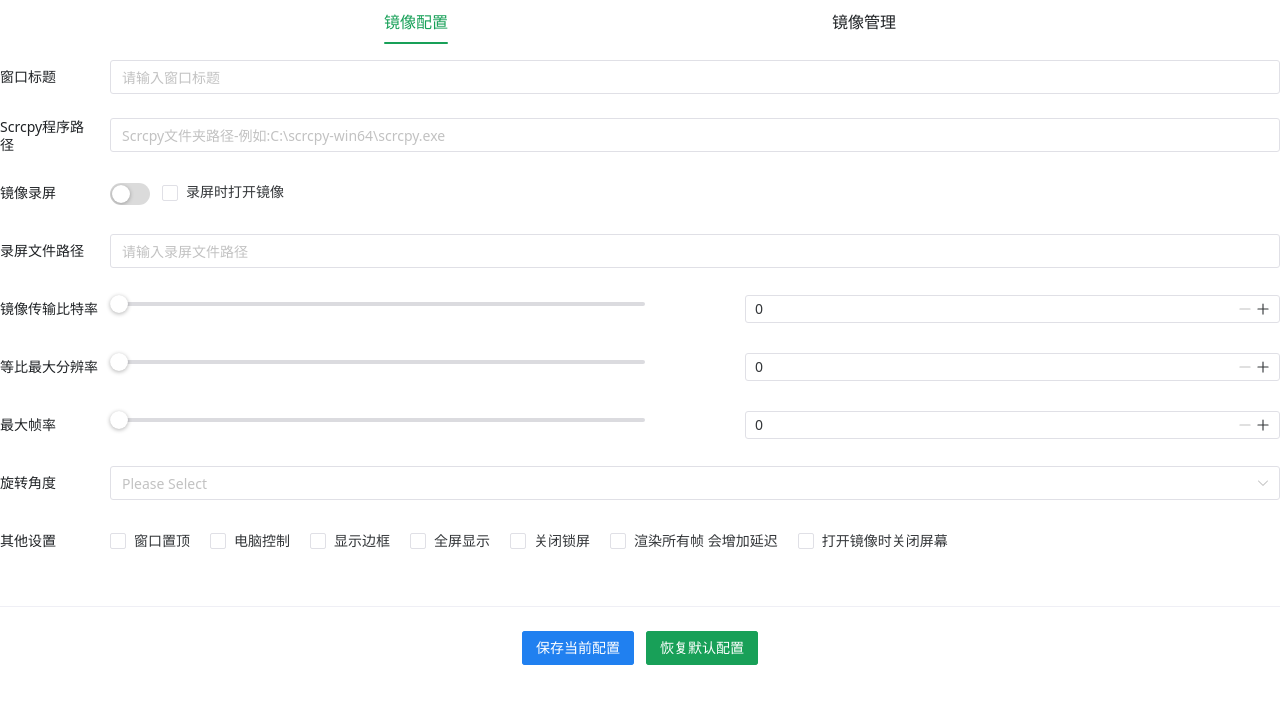
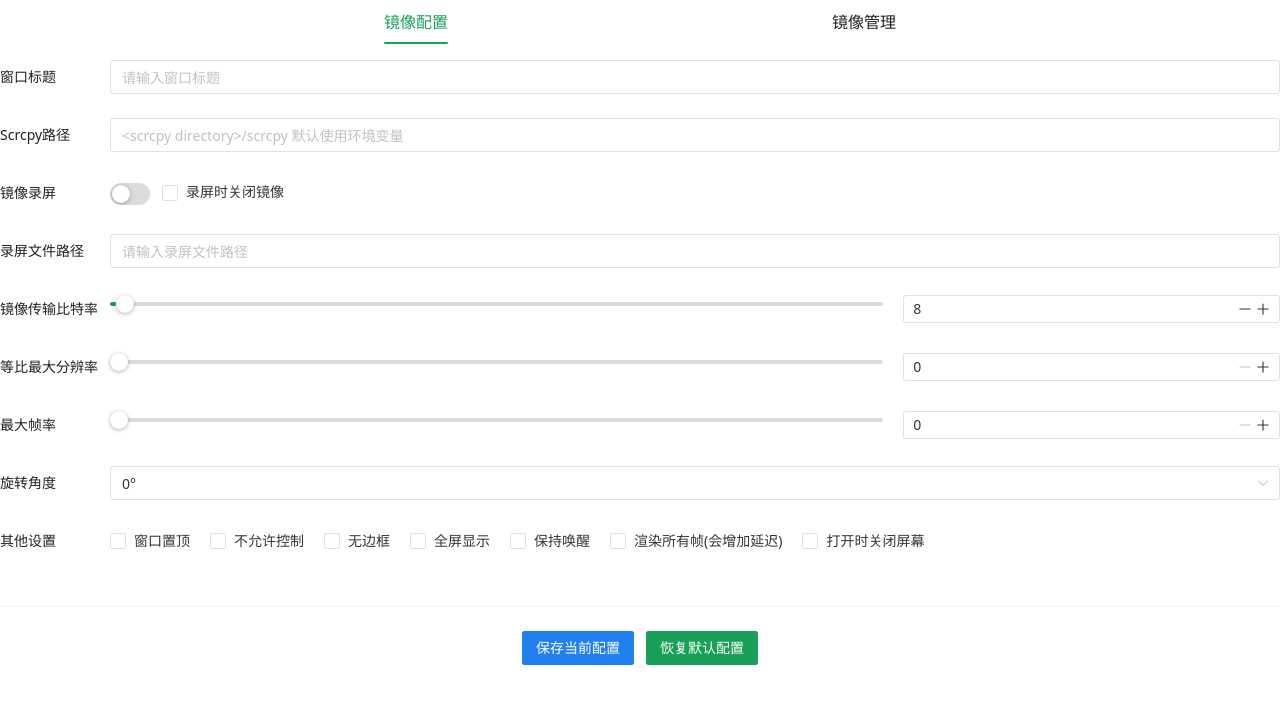
Before and after one commit to PigeonDynasty/scrcpy-naiveui, a Vue app: page / in a window 1280 px wide. Shown: the top 704 px of the page. Built offline with nearby package versions, Linux system fonts and the light colour scheme.

Commit message:
update config compontent

```diff
--- a/configs/electron-builder.config.json
+++ b/configs/electron-builder.config.json
@@ -1,6 +1,6 @@
 {
-  "appId": "com.takenokos.scrcpy-naiveui",
-  "productName": "scrcpy-naiveui",
+  "appId": "com.takenokos.ScrcpyNaiveui",
+  "productName": "ScrcpyNaiveui",
   "copyright": "Copyright © 2021 ${author}",
   "directories": {
     "output": "release"
--- a/src/renderer/src/common/store.ts
+++ b/src/renderer/src/common/store.ts
@@ -12,7 +12,7 @@ const config: config = {
   bitRate: 8, // 比特率
   maxSize: 0, // 等比最大分辨率
   maxFps: 0, // 最大帧率
-  rotation: 0,// 旋转角度
+  rotation: 0, // 旋转角度
   other: [] // 其他配置
 }
 // 状态存储
@@ -40,9 +40,11 @@ const dispatch = {
   updateDevice(device: device, bol: boolean = false) {
     !bol && (state.devicesLoading = true)
     const obj = state.devices.find(item => item.id === device.id)
-    if (!obj) { // 不存在
+    if (!obj) {
+      // 不存在
       state.devices.push(device)
-    } else { // 存在 遍历键 赋值
+    } else {
+      // 存在 遍历键 赋值
       // Object.keys(device).forEach(key => {
       //   obj[key] = device[key]
       // })
@@ -50,6 +52,11 @@ const dispatch = {
       obj.type = device.type
     }
     !bol && (state.devicesLoading = false)
+  },
+  // 初始化配置
+  resetConfigToDefault(): Promise<config> {
+    state.config = config
+    return Promise.resolve(config)
   }
 }
 export default createStore({
--- a/src/renderer/src/common/utils.ts
+++ b/src/renderer/src/common/utils.ts
@@ -1,10 +1,14 @@
 // 文件选择
-export function fileSelect(isDir: boolean = false, isMulti: boolean = false) {
+export function fileSelect(
+  isDir: boolean = false,
+  isMulti: boolean = false
+): Promise<string[] | string> {
   return new Promise<string[] | string>(resolve => {
     const args = [isDir ? 'openDirectory' : 'openFile'] // 打开目录还是文件
     if (isMulti) args.push('multiSelections') // 是否多选
     window.ipcRenderer.send('file-select', args)
     window.ipcRenderer.once('file-selected', (event: any, paths: string[]) => {
+      if (paths.length === 0) return
       resolve(isMulti ? paths : paths[0])
     })
   })
--- a/src/renderer/src/components/Mirrorconfiguration.vue
+++ b/src/renderer/src/components/Mirrorconfiguration.vue
@@ -1,5 +1,5 @@
 <script lang="ts">
-import { defineComponent, reactive, ref } from 'vue'
+import { defineComponent, reactive } from 'vue'
 import {
     NInput,
     NForm,
@@ -14,7 +14,8 @@ import {
     NCheckboxGroup,
     NDivider,
     NGrid,
-    NGridItem
+    NGridItem,
+    useMessage
 } from 'naive-ui'
 import { fileSelect } from '../common/utils'
 import { useStore } from '../plugins/store'
@@ -37,39 +38,54 @@ export default defineComponent({
     },
     setup() {
         const store = useStore()
+        const message = useMessage()
         return {
+            message,
             form: reactive(store.get('config')),
-            active: ref(false),
-            value: ref(false),
-            BitRate: ref(0),
-            resolution: ref(0),
-            Framerate: ref(0),
-            angle: ref(null),
             options: [
                 {
                     label: "0°",
-                    value: 'angle0',
+                    value: 0,
                 },
                 {
                     label: '90°',
-                    value: 'angle1'
+                    value: 1
                 },
                 {
                     label: '180°',
-                    value: 'angle2'
+                    value: 2
                 },
                 {
                     label: "270°",
-                    value: 'angle3',
+                    value: 3
                 }
-            ],
-            settings: ref(null)
+            ]
         }
     },
     methods: {
-        selectRecordPath() {
-            fileSelect().then(path => {
-                this.form.source = path as string
+        selectRecordPath(key: string, bol: boolean = false) {
+            fileSelect(bol).then(path => {
+                if (key === 'recordPath') {
+                    this.form.recordPath = path + '/scrcpy-record.mp4'
+                } else if (key === 'source') {
+                    if (path.indexOf('scrcpy') === -1) {
+                        this.message.error('请正确选择Scrcpy路径')
+                        return
+                    }
+                    this.form.source = path
+                }
+            })
+        },
+        save() {
+            this.$store.set('config', this.form)
+            this.message.success('保存成功')
+        },
+        resetToDefault() {
+            this.$store.dispatch('resetConfigToDefault').then(config => {
+                Object.keys(config).forEach(key => {
+                    this.form[key] = config[key]
+                })
+                this.message.success('重置成功')
             })
         }
     }
@@ -77,77 +93,82 @@ export default defineComponent({
 </script>
 
 <template>
-    <n-form label-placement="left" label-align="left">
+    <n-form class="mirror-configuration" label-placement="left" label-align="left">
         <n-form-item-row label="窗口标题" label-width="110">
-            <n-input placeholder="请输入窗口标题" />
+            <n-input v-model:value="form.title" placeholder="请输入窗口标题" />
         </n-form-item-row>
-        <n-form-item-row label="Scrcpy程序路径" label-width="110">
+        <n-form-item-row label="Scrcpy路径" label-width="110">
             <n-input
                 v-model:value="form.source"
                 readonly
-                placeholder="Scrcpy文件夹路径-例如:C:\scrcpy-win64\scrcpy.exe"
-                @click="selectRecordPath"
+                placeholder="<scrcpy directory>/scrcpy 默认使用环境变量"
+                @click="selectRecordPath('source')"
             />
         </n-form-item-row>
         <n-form-item-row label="镜像录屏" label-width="110">
             <n-space>
-                <n-switch v-model:value="active" />
-                <n-checkbox v-model:checked="value">录屏时打开镜像</n-checkbox>
+                <n-switch v-model:value="form.record" />
+                <n-checkbox v-model:checked="form.noDisplay">录屏时关闭镜像</n-checkbox>
             </n-space>
         </n-form-item-row>
         <n-form-item-row label="录屏文件路径" label-width="110">
-            <n-input placeholder="请输入录屏文件路径" />
+            <n-input
+                v-model:value="form.recordPath"
+                readonly
+                placeholder="请输入录屏文件路径"
+                @click="selectRecordPath('recordPath', true)"
+            />
         </n-form-item-row>
         <n-form-item-row label="镜像传输比特率" label-width="110">
-            <n-grid :cols="2" x-gap="100px">
-                <n-grid-item>
-                    <n-slider v-model:value="BitRate" :step="1" :max="1024" />
+            <n-grid :cols="3" x-gap="20px">
+                <n-grid-item :span="2">
+                    <n-slider v-model:value="form.bitRate" :max="1024" />
                 </n-grid-item>
-                <n-grid-item>
-                    <n-input-number size="small" v-model:value="BitRate" :min="0" />
+                <n-grid-item :span="1">
+                    <n-input-number size="small" v-model:value="form.bitRate" :min="0" :max="1024" />
                 </n-grid-item>
             </n-grid>
         </n-form-item-row>
         <n-form-item-row label="等比最大分辨率" label-width="110">
-            <n-grid :cols="2" x-gap="100px">
-                <n-grid-item>
-                    <n-slider v-model:value="resolution" :step="1" :max="1024" />
+            <n-grid :cols="3" x-gap="20px">
+                <n-grid-item :span="2">
+                    <n-slider v-model:value="form.maxSize" :max="1024" />
                 </n-grid-item>
-                <n-grid-item>
-                    <n-input-number size="small" v-model:value="resolution" :min="0" />
+                <n-grid-item :span="1">
+                    <n-input-number size="small" v-model:value="form.maxSize" :min="0" :max="1024" />
                 </n-grid-item>
             </n-grid>
         </n-form-item-row>
         <n-form-item-row label="最大帧率" label-width="110">
-            <n-grid :cols="2" x-gap="100px">
-                <n-grid-item>
-                    <n-slider v-model:value="Framerate" :step="1" :max="144" />
+            <n-grid :cols="3" x-gap="20px">
+                <n-grid-item :span="2">
+                    <n-slider v-model:value="form.maxFps" :max="144" />
                 </n-grid-item>
-                <n-grid-item>
-                    <n-input-number size="small" v-model:value="Framerate" :min="0" />
+                <n-grid-item :span="1">
+                    <n-input-number size="small" v-model:value="form.maxFps" :min="0" :max="144" />
                 </n-grid-item>
             </n-grid>
         </n-form-item-row>
         <n-form-item-row label="旋转角度" label-width="110">
-            <n-select v-model:value="angle" :options="options" />
+            <n-select v-model:value="form.rotation" :options="options" />
         </n-form-item-row>
         <n-form-item-row label="其他设置" label-width="110">
-            <n-checkbox-group v-model:value="settings">
+            <n-checkbox-group v-model:value="form.other">
                 <n-space item-style="display: flex;">
-                    <n-checkbox value="zhiding" label="窗口置顶" />
-                    <n-checkbox value="kongzhi" label="电脑控制" />
-                    <n-checkbox value="biankuang" label="显示边框" />
-                    <n-checkbox value="quanping" label="全屏显示" />
-                    <n-checkbox value="guanbisuoping" label="关闭锁屏" />
-                    <n-checkbox value="xuanran" label="渲染所有帧 会增加延迟" />
-                    <n-checkbox value="guanbipingmu" label="打开镜像时关闭屏幕" />
+                    <n-checkbox value="alwaysOnTop" label="窗口置顶" />
+                    <n-checkbox value="noControl" label="不允许控制" />
+                    <n-checkbox value="borderless" label="无边框" />
+                    <n-checkbox value="fullscreen" label="全屏显示" />
+                    <n-checkbox value="stayAwake" label="保持唤醒" />
+                    <n-checkbox value="renderAll" label="渲染所有帧(会增加延迟)" />
+                    <n-checkbox value="screenOff" label="打开时关闭屏幕" />
                 </n-space>
             </n-checkbox-group>
         </n-form-item-row>
         <n-divider />
         <n-space justify="center">
-            <n-button type="info">保存当前配置</n-button>
-            <n-button type="primary">恢复默认配置</n-button>
+            <n-button type="info" @click="save">保存当前配置</n-button>
+            <n-button type="primary" @click="resetToDefault">恢复默认配置</n-button>
         </n-space>
     </n-form>
 </template>
--- a/src/renderer/src/plugins/store.ts
+++ b/src/renderer/src/plugins/store.ts
@@ -12,7 +12,7 @@ const local = () => {
   }
 }
 interface IStore {
-  state: any,
+  state: any
   dispatch?: any
 }
 class Store {
@@ -21,11 +21,13 @@ class Store {
   constructor({ state, dispatch }: IStore) {
     this.state = state
     this._dispatch = dispatch
-    this.state && Object.keys(state).forEach(key => {
+    this.state &&
+      Object.keys(state).forEach(key => {
         this.state[key] = local().get()[key] || state[key] // 初始化数据
         watch(
           () => this.state[key],
-        (n) => { // 数据变动的时候往localStorage里存
+          n => {
+            // 数据变动的时候往localStorage里存
             const data = local().get()
             data[key] = n
             local().set(data)
@@ -42,20 +44,25 @@ class Store {
   set(key: string, val: any): void {
     this.state[key] = val
   }
-  dispatch(key: string, ...args: any[]): void {
+  dispatch(key: string, ...args: any[]): Promise<any> {
     try {
-      this._dispatch[key] && this._dispatch[key](...args)
-    } catch { }
+      if (this._dispatch[key]) {
+        return this._dispatch[key](...args)
+      }
+    } catch {}
+    return Promise.reject(new Error(`${key} is not a function`))
   }
   install(app: App) {
     app.provide('store', this)
     app.config.globalProperties.$store = this
   }
 }
-export function createStore(opt: IStore): Store {
+function createStore(opt: IStore): Store {
   return new Store(opt)
 }
 
-export function useStore<T>(): T | any {
+function useStore<T>(): T | any {
   return inject('store')
 }
+
+export { createStore, useStore, Store }
```
Also changed, not shown: src/main/index.ts (+19 -16 lines), src/renderer/src/type.d.ts (added, +9 -0 lines). Lines whose indentation alone changed are shown as unchanged.
